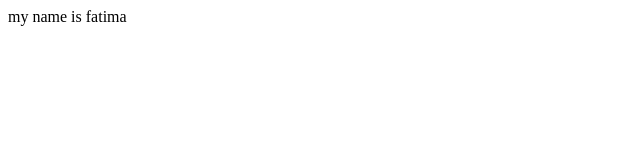
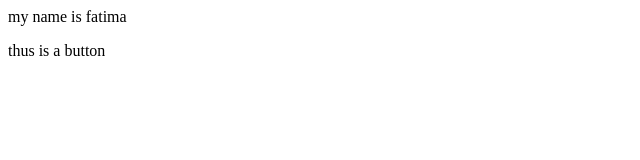
Before and after one commit to HoorHoor/new-ripo, a plain HTML site: page index.html in a window 1280 px wide. Shown: the full height of the page, 0-640 px from the left. Drawn offline with Linux system fonts and the light colour scheme.

Commit message:
this is a new change

```diff
--- a/index.html
+++ b/index.html
@@ -1 +1,2 @@
 <p>my name is fatima</p>
+<p>thus is a button</p>
```
